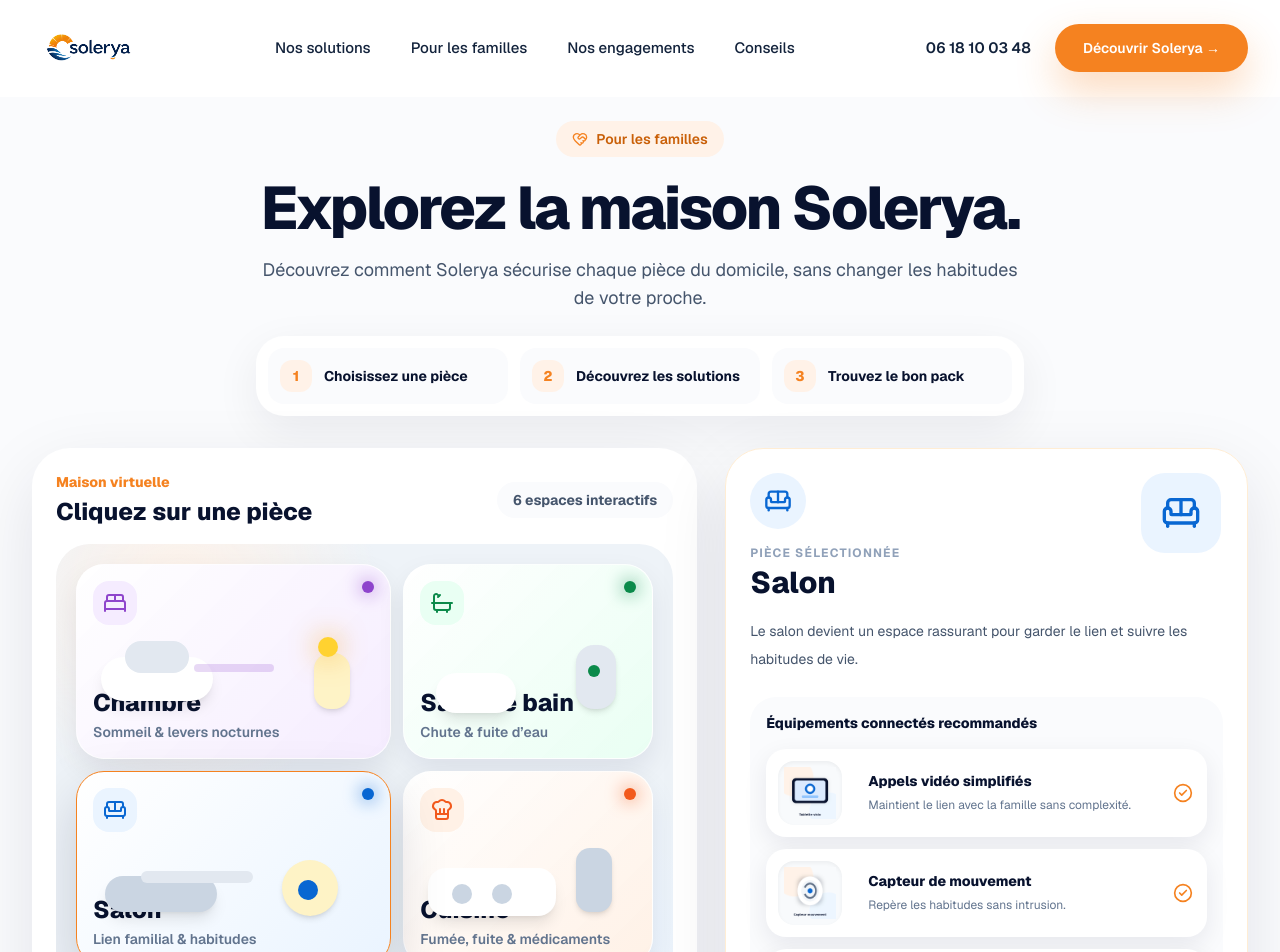
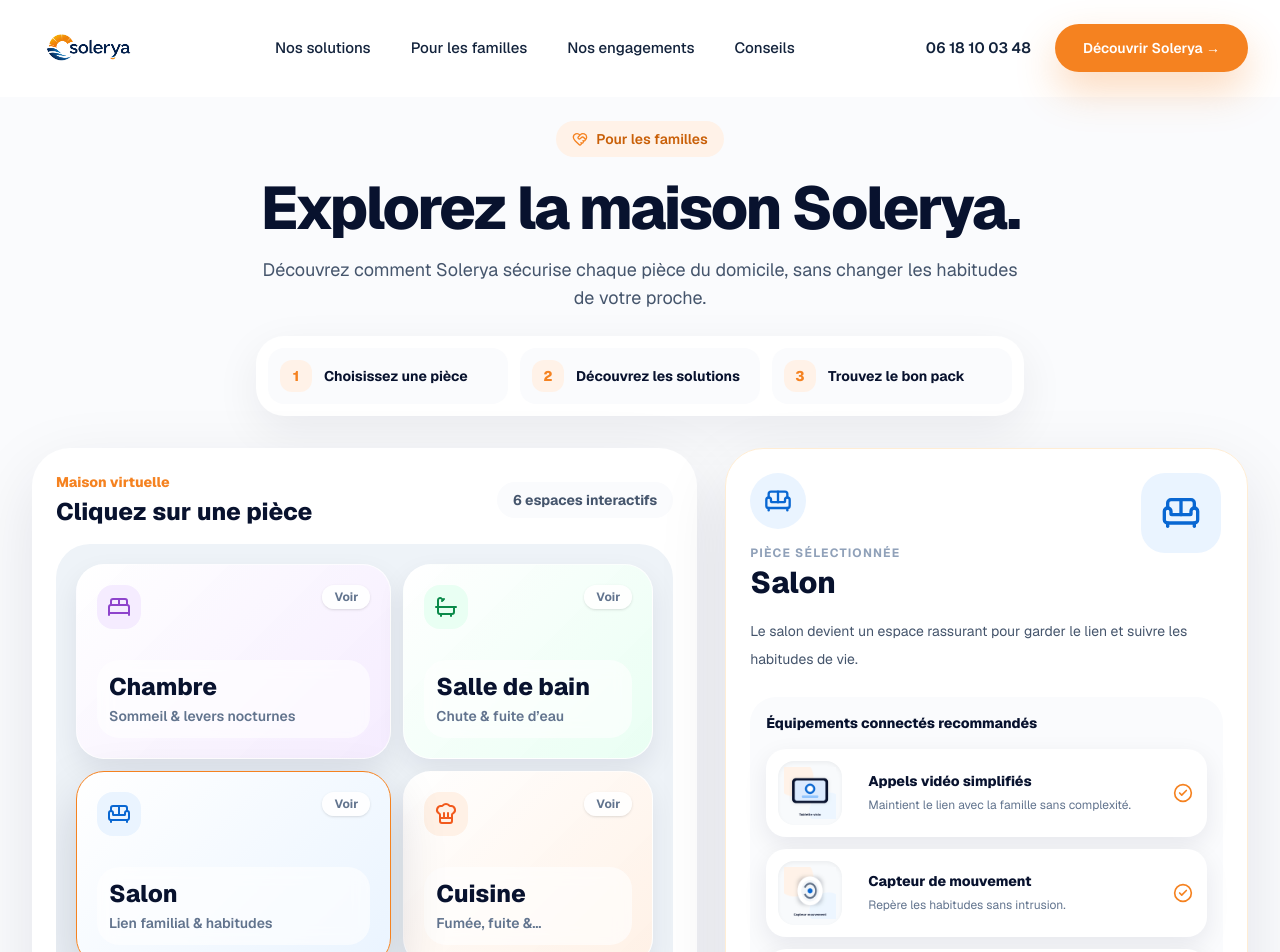
Before and after one commit to julien7paris/solerya, a Next.js app: page /familles in a window 1280 px wide. Shown: the top 952 px of the page. Built offline with nearby package versions, Linux system fonts and the light colour scheme.

Commit message:
Refonte premium du footer avec logo transparent

```diff
--- a/app/familles/page.tsx
+++ b/app/familles/page.tsx
@@ -247,7 +247,10 @@ export default function FamillesPage() {
               ["2", "Découvrez les solutions"],
               ["3", "Trouvez le bon pack"],
             ].map(([number, text]) => (
-              <div key={number} className="flex items-center gap-3 rounded-2xl bg-[#FAFBFD] p-3">
+              <div
+                key={number}
+                className="flex items-center gap-3 rounded-2xl bg-[#FAFBFD] p-3"
+              >
                 <div className="flex h-8 w-8 shrink-0 items-center justify-center rounded-xl bg-[#FFF2E8] text-sm font-extrabold text-[#F58220]">
                   {number}
                 </div>
@@ -275,8 +278,6 @@ export default function FamillesPage() {
             </div>
 
             <div className="relative mx-auto max-w-[760px] overflow-hidden rounded-[34px] bg-[#EEF3F8] p-4 md:p-5">
-              <div className="absolute inset-0 bg-[radial-gradient(circle_at_20%_10%,#FFF2E8_0%,transparent_28%),radial-gradient(circle_at_85%_70%,#EAF4FF_0%,transparent_30%)]" />
-
               <div className="relative grid h-[500px] grid-cols-9 grid-rows-8 gap-3 md:h-[540px]">
                 {rooms.map((room) => {
                   const Icon = room.icon;
@@ -287,15 +288,15 @@ export default function FamillesPage() {
                       key={room.id}
                       type="button"
                       onClick={() => setActiveRoom(room)}
-                      className={`${room.area} group relative overflow-hidden rounded-[28px] border p-4 text-left transition duration-300 hover:-translate-y-1 ${
+                      className={`${room.area} group relative overflow-hidden rounded-[28px] border p-5 text-left transition duration-300 hover:-translate-y-1 ${
                         isActive
                           ? "z-20 border-[#F58220] bg-white shadow-[0_24px_55px_rgba(8,18,46,0.17)]"
-                          : "z-10 border-white/80 bg-white/80 shadow-[0_12px_28px_rgba(8,18,46,0.08)] hover:bg-white"
+                          : "z-10 border-white/80 bg-white/90 shadow-[0_12px_28px_rgba(8,18,46,0.08)] hover:bg-white"
                       }`}
                       style={{
                         background: isActive
                           ? `linear-gradient(135deg, #ffffff, ${room.soft})`
-                          : `linear-gradient(135deg, rgba(255,255,255,0.96), ${room.soft})`,
+                          : `linear-gradient(135deg, rgba(255,255,255,0.98), ${room.soft})`,
                       }}
                     >
                       <div className="relative flex h-full flex-col justify-between">
@@ -310,18 +311,12 @@ export default function FamillesPage() {
                             <Icon className="h-6 w-6" />
                           </div>
 
-                          <span
-                            className="h-3 w-3 rounded-full shadow-[0_0_18px_currentColor]"
-                            style={{
-                              color: room.color,
-                              backgroundColor: room.color,
-                            }}
-                          />
+                          <span className="rounded-full bg-white/90 px-3 py-1 text-xs font-bold text-slate-500 shadow-sm">
+                            Voir
+                          </span>
                         </div>
 
-                        <RoomAmbiance roomId={room.id} color={room.color} />
-
-                        <div>
+                        <div className="rounded-[22px] bg-white/60 p-3 backdrop-blur">
                           <p className="truncate text-xl font-extrabold leading-tight md:text-2xl">
                             {room.name}
                           </p>
@@ -491,82 +486,3 @@ export default function FamillesPage() {
     </main>
   );
 }
-
-function RoomAmbiance({
-  roomId,
-  color,
-}: {
-  roomId: string;
-  color: string;
-}) {
-  if (roomId === "chambre") {
-    return (
-      <div className="relative my-3 h-20">
-        <div className="absolute left-2 top-5 h-11 w-28 rounded-[22px] bg-white shadow-lg" />
-        <div className="absolute left-8 top-1 h-8 w-16 rounded-[16px] bg-slate-200" />
-        <div className="absolute right-6 top-4 h-14 w-9 rounded-[16px] bg-amber-100 shadow-md" />
-        <div className="absolute right-9 top-0 h-5 w-5 rounded-full bg-amber-300 shadow-[0_0_28px_rgba(245,158,11,0.75)]" />
-        <div
-          className="absolute bottom-1 left-1/2 h-2 w-20 -translate-x-1/2 rounded-full"
-          style={{ backgroundColor: `${color}33` }}
-        />
-      </div>
-    );
-  }
-
-  if (roomId === "salon") {
-    return (
-      <div className="relative my-3 h-20">
-        <div className="absolute left-3 top-8 h-9 w-28 rounded-[20px] bg-slate-300 shadow-lg" />
-        <div className="absolute right-9 top-4 h-14 w-14 rounded-full bg-amber-100 shadow-md" />
-        <div
-          className="absolute right-14 top-9 h-5 w-5 rounded-full"
-          style={{ backgroundColor: color }}
-        />
-        <div className="absolute bottom-0 left-12 h-3 w-28 rounded-full bg-slate-200" />
-      </div>
-    );
-  }
-
-  if (roomId === "cuisine") {
-    return (
-      <div className="relative my-3 h-20">
-        <div className="absolute left-2 top-6 h-12 w-32 rounded-[18px] bg-white shadow-lg" />
-        <div className="absolute left-8 top-10 h-5 w-5 rounded-full bg-slate-300" />
-        <div className="absolute left-18 top-10 h-5 w-5 rounded-full bg-slate-300" />
-        <div className="absolute right-6 top-1 h-16 w-9 rounded-[14px] bg-slate-300 shadow-md" />
-      </div>
-    );
-  }
-
-  if (roomId === "salle-bain") {
-    return (
-      <div className="relative my-3 h-20">
-        <div className="absolute left-4 top-9 h-10 w-20 rounded-full bg-white shadow-lg" />
-        <div className="absolute right-5 top-2 h-16 w-10 rounded-[18px] bg-slate-200 shadow-md" />
-        <div
-          className="absolute right-9 top-7 h-3 w-3 rounded-full"
-          style={{ backgroundColor: color }}
-        />
-      </div>
-    );
-  }
-
-  if (roomId === "entree") {
-    return (
-      <div className="relative my-2 h-12">
-        <div className="absolute left-4 top-0 h-12 w-8 rounded-[12px] bg-amber-200 shadow-md" />
-        <div className="absolute left-10 top-7 h-1.5 w-1.5 rounded-full bg-[#08122E]" />
-        <div className="absolute right-5 top-5 h-5 w-12 rounded-lg bg-slate-200" />
-      </div>
-    );
-  }
-
-  return (
-    <div className="relative my-2 h-12">
-      <div className="absolute left-6 top-0 h-12 w-9 rounded-[12px] bg-slate-200 shadow-md" />
-      <div className="absolute right-8 top-5 h-5 w-5 rounded-full bg-amber-300 shadow-[0_0_26px_rgba(245,158,11,0.75)]" />
-      <div className="absolute right-14 top-2 h-9 w-2 rounded-full bg-slate-300" />
-    </div>
-  );
-}
```
